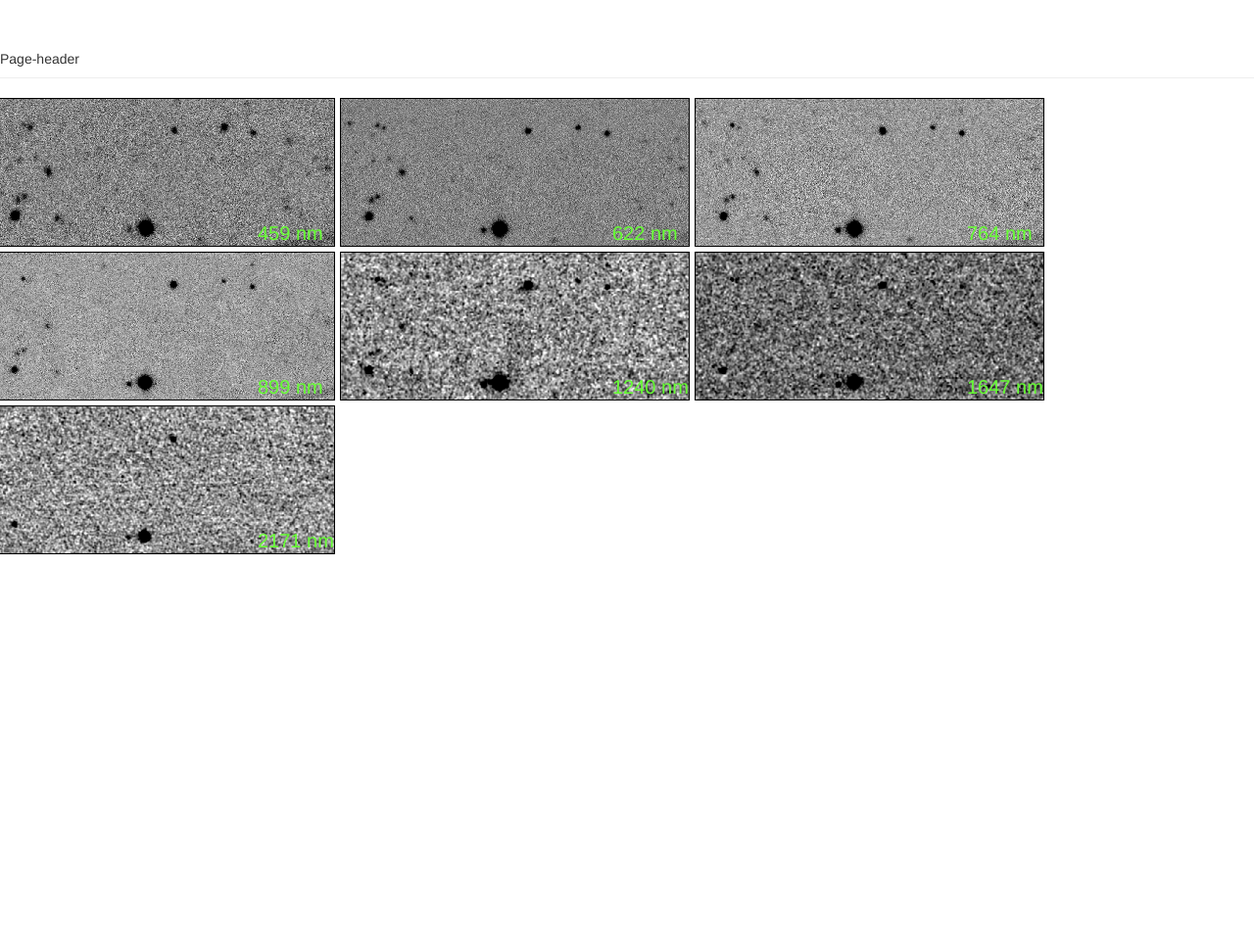
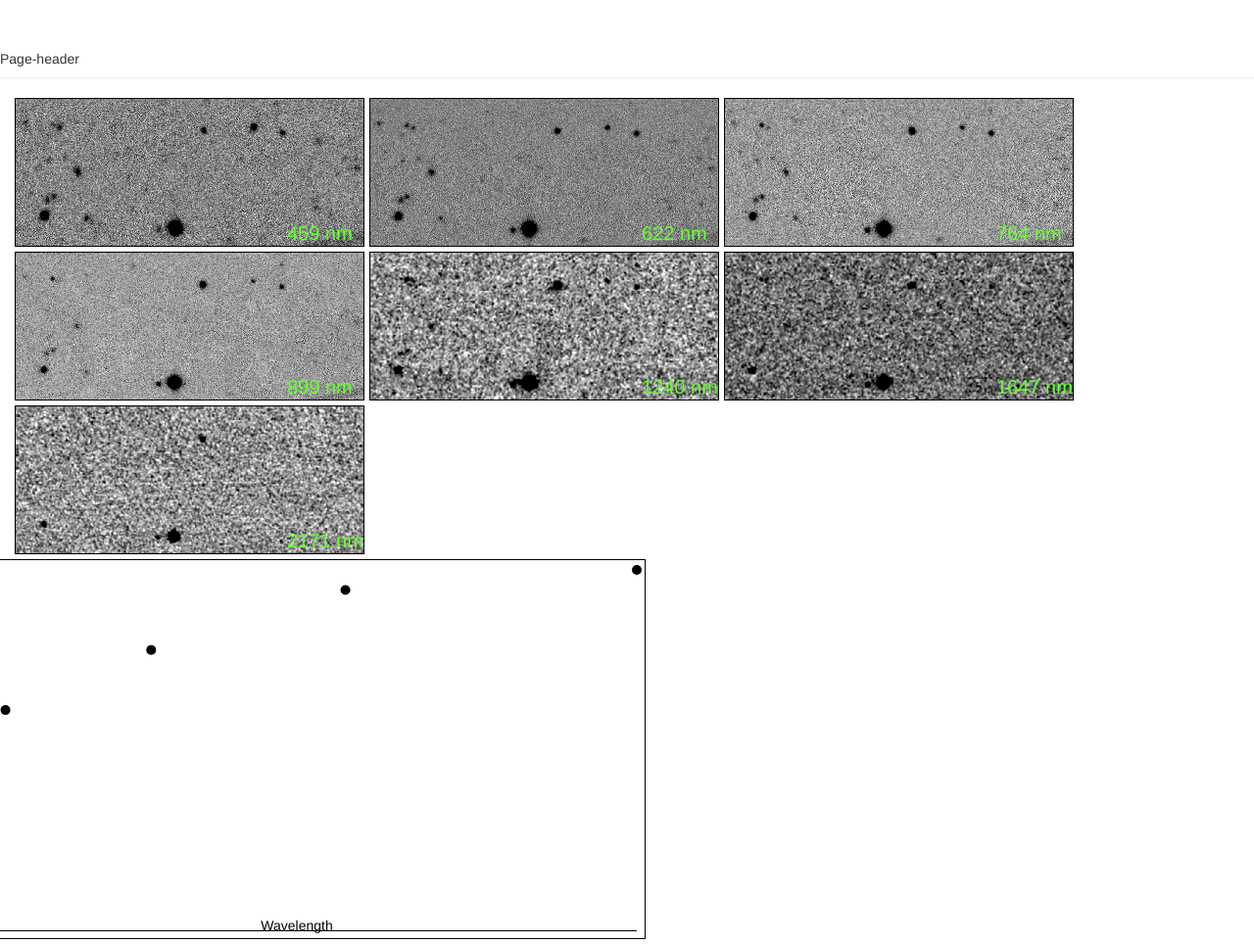
Before and after one commit to vsudilov/vss-flask, a Flask app: page /projects/grond in a window 1280 px wide. Shown: the part 50-1014 px from the top of the page at 98% size. Before the commit the page ends 616 px from the top, so only its background shows below. Run offline with Flask 2, Linux system fonts and the light colour scheme; some libraries are stand-ins or nearby versions.

Commit message:
Framework for SED plot in /grond/

```diff
--- a/static/js/grond.js
+++ b/static/js/grond.js
@@ -102,6 +102,89 @@ var bands = {
   'H':1647,
   'K':2171,
   }
+
+var margin = {
+  "left":10,
+  "right":10,
+  "top":10,
+  "bottom":10,
+}
+
+fakedata = [
+  {"x":1,"y":1},
+  {"x":2,"y":12},
+  {"x":5,"y":15},
+  {"x":9,"y":18},
+  {"x":15,"y":19},
+]
+
+var h = 194*2-margin.top-margin.bottom,
+    w = 357*2-margin.left-margin.right
+
+var x = d3.scale.linear()
+    .range([0,w])
+    .domain(d3.extent(fakedata, function(d){return d.x}));
+
+var y = d3.scale.linear()
+    .range([h,0])
+    .domain(d3.extent(fakedata, function(d){return d.y}));;
+
+var xAxis = d3.svg.axis()
+    .scale(x)
+    .orient("bottom")
+    .ticks(1)
+    .tickSize(1);
+
+var yAxis = d3.svg.axis()
+    .scale(y)
+    .orient("left")
+    .ticks(1)
+    .tickSize(1);
+
+var sedContainer = d3.select('.svg-container-sed')
+
+var sed = sedContainer.append("svg")
+    .attr("width",w+margin.left+margin.right)
+    .attr("height",h+margin.top+margin.bottom)
+    .attr('style','border:1px solid black;')
+      .append("g")
+      .attr("transform", "translate(" + margin.left + "," + margin.top + ")");
+
+sed.append("g")
+    .attr("class", "axis")
+    .attr("transform", "translate(0," + h + ")")
+    .call(xAxis)
+    .append('text')
+        .attr('fill','black')
+        .attr('x',w/2)
+        .attr('y',0)
+        .style("text-anchor", "middle")
+        .text("Wavelength");
+
+sed.append("g")
+    .attr("class", "axis")
+    .call(yAxis)
+    .append('text')
+        .attr("transform", "rotate(-90)")
+        .attr("y", 0)
+        .attr("x",-50)
+        .attr("dy", ".71em")
+        .attr('fill','black')
+        .style("text-anchor", "end")
+        .text("Brightness");
+
+
+sed.selectAll("circle")
+  .data(fakedata)
+  .enter()
+    .append("circle")
+    .attr("cx", function(d){return x(d.x)})
+    .attr("cy", function(d){return y(d.y)})
+    .attr("r",5)
+    .attr("fill","black")
+
+
+
 var imgContainers = {}
 
 //Setup each image
@@ -111,12 +194,12 @@ $.each(bands,function(band,wavelength){
 
   var thisContainer = d3.select('.svg-container-img').attr("data-name",band)
 
-  svg = thisContainer.append("svg")
+  var img = thisContainer.append("svg")
     .attr("width",w)
     .attr("heigh",h)
 
   //image
-  svg.append("image")
+  img.append("image")
     .attr("xlink:href","/static/images/"+band+".png")
     .attr("height",h)
     .attr("width",w)
@@ -124,16 +207,15 @@ $.each(bands,function(band,wavelength){
     .attr("y",0)
 
   //image wavelength label
-  svg.append("text")
+  img.append("text")
     .attr("x",w-80)
     .attr("y",h-50)
     .attr("fill","#66FF33")
     .style("font-size","20px")
     .text(wavelength+" nm")
 
-
   //mask
-  svg.append("rect")
+  img.append("rect")
     .attr("class","mask")
     .attr("x",0)
     .attr("y",0)
@@ -143,7 +225,7 @@ $.each(bands,function(band,wavelength){
     .style("background","black")
 
   //group for mouseover outlines on png
-  var source = svg.selectAll("g")
+  var source = img.selectAll("g")
     .data(sourceData)
     .enter()
     .append("g")
--- a/templates/grond.html
+++ b/templates/grond.html
@@ -8,53 +8,32 @@
     margin-right: 5px;
     border: 1px solid black;
   }
+
+  .svg-container-sed {
+    margin-left: -70px;
+  }
 </style>
 
 <div class="page-header">
 Page-header
 </div>
 
-
-<div class="row">
-  <div class="span12 offset1">
-    <div class="svg-container-img" data-name="g">
+<div class="container-fluid">
+  <div class="row-fluid">
+    <div class="span6 offset1">
+      <div class="svg-container-img" data-name="g"></div>
+      <div class="svg-container-img" data-name="r"></div>
+      <div class="svg-container-img" data-name="i"></div>
+      <div class="svg-container-img" data-name="z"></div>
+      <div class="svg-container-img" data-name="J"></div>
+      <div class="svg-container-img" data-name="H"></div>
+      <div class="svg-container-img" data-name="K"></div>
     </div>
 
-    <div class="svg-container-img" data-name="r">
+    <div class="span5">
+        <div class="svg-container-sed"></div>
     </div>
+
   </div>
 </div>
-
-<div class="row">
-  <div class="span12 offset1">
-    <div class="svg-container-img" data-name="i">
-    </div>
-
-    <div class="svg-container-img" data-name="z">
-    </div>
-  </div>
-</div>
-
-<div class="row">
-  <div class="span12 offset1">
-    <div class="svg-container-img" data-name="J">
-    </div>
-
-    <div class="svg-container-img" data-name="H">
-    </div>
-  </div>
-</div>
-
-
-<div class="row">
-  <div class="span12 offset1">
-    <div class="svg-container-img" data-name="K">
-    </div>
-  </div>
-</div>
-
-<div class="row">
-
-</div>
-
 {% endblock %}
```
